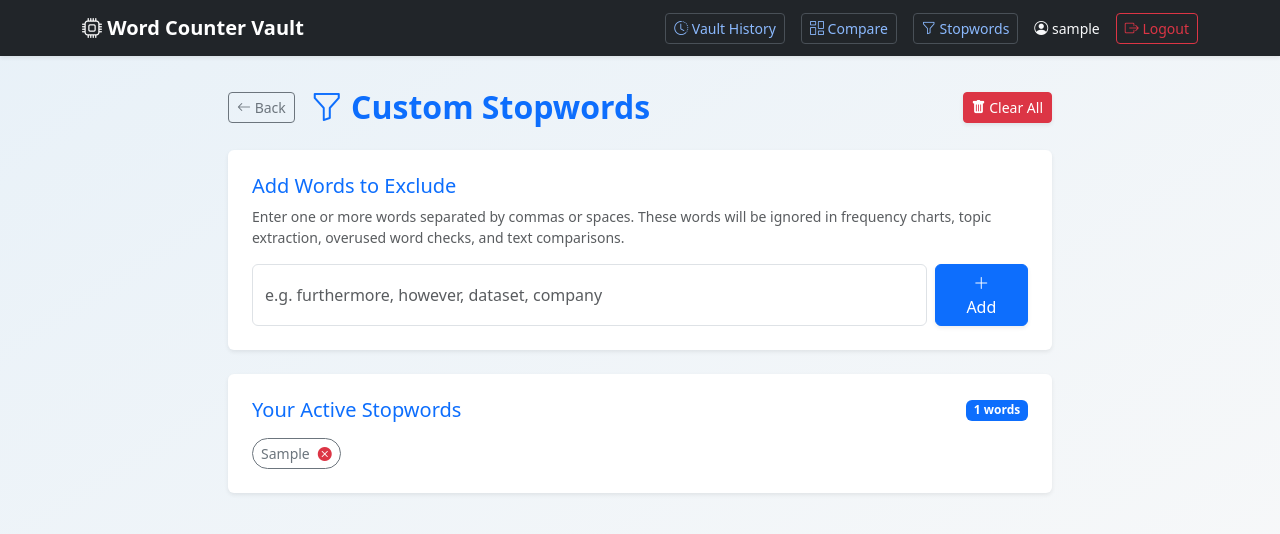
After one commit to reory/Word-Counter-Vault, a Django app: page /stopwords/ in a window 1280 px wide. The commit adds this page. Shown: the top 534 px of the page. Run offline with Django 5.2, Linux system fonts and the light colour scheme; a user stored in the database is signed in; tables that the repository leaves empty hold one stand-in row (values such as "Sample post").

Commit message:
- Updated README.md and added stopword screenshot. - Removed pytest.ini file in favout of pyproject.toml file. - Added stopwords.html file.

```diff
--- a/counter/models.py
+++ b/counter/models.py
@@ -52,3 +52,25 @@ class AnalysisRecord(models.Model):
         """Defines how a object appears as a string."""
 
         return f"{self.user.username} - {self.title or 'Unnamed'} ({self.uploaded_at.date()})"
+
+
+class CustomStopword(models.Model):
+    """Stores user-defined stopwords to exclude from the text analysis."""
+
+    user = models.ForeignKey(User, on_delete=models.CASCADE, related_name="custom_stopwords")
+    word = models.CharField(max_length=100)
+    created_at = models.DateTimeField(auto_now_add=True)
+
+    class Meta:
+        unique_together = ("user", "word")
+        ordering = ("word",)
+
+    def save(self, *args, **kwargs):
+        """Normalise word to lowercase and strip whitespace before saving."""
+
+        self.word = self.word.strip().lower()
+        super().save(*args, **kwargs)
+
+    def __str__(self):
+
+        return f"{self.user.username} - {self.word}"
--- a/counter/static/counter/css/darkmode_utilities.css
+++ b/counter/static/counter/css/darkmode_utilities.css
@@ -106,6 +106,11 @@ body.dark-mode .table > thead {
     --bs-table-border-color: #333 !important;
 }
 
+body.dark-mode .btn-outline-secondary {
+    color: #e0e0e0 !important;
+    border-color: #666 !important;
+}
+
 .dark-mode .text-secondary { color: #b0b0b0 !important; }
 body.dark-mode .badge-topic {
     background-color: #0d6efd !important;
--- a/counter/templates/counter/base.html
+++ b/counter/templates/counter/base.html
@@ -53,18 +53,24 @@
                 <a href="{% url 'counter:history' %}" class="btn btn-outline-info btn-sm me-3">
                     <i class="bi bi-clock-history"></i> Vault History
                 </a>
+
                 <a href="{% url 'counter:compare' %}" class="btn btn-outline-info btn-sm me-3">
                     <i class="bi bi-columns-gap"></i> Compare
+                </a>
+                <a href="{% url 'counter:manage_stopwords' %}" class="btn btn-outline-info btn-sm me-3">
+                    <i class="bi bi-funnel"></i> Stopwords
                 </a>
                 <span class="text-light me-3 d-none d-md-inline small">
                     <i class="bi bi-person-circle"></i> {{ user.username }}
                 </span>
+
                 <form action="{% url 'logout' %}" method="post" class="m-0">
                     {% csrf_token %}
                     <button type="submit" class="btn btn-outline-danger btn-sm">
                         <i class="bi bi-box-arrow-right"></i> Logout
                     </button>
                 </form>
+
             {% else %}
                 <a href="{% url 'login' %}" class="btn btn-primary btn-sm me-2">Login</a>
                 <a href="{% url 'counter:register' %}" class="btn btn-outline-light btn-sm">Sign Up</a>
--- /dev/null
+++ b/counter/templates/counter/stopwords.html
@@ -0,0 +1,79 @@
+{% extends 'counter/base.html' %}
+
+{% block content %}
+<div class="row justify-content-center">
+    <div class="col-lg-8">
+
+        <div class="d-flex justify-content-between align-items-center mb-4">
+            <div class="d-flex align-items-center gap-3">
+                <a href="{% url 'counter:home' %}" class="btn btn-outline-secondary btn-sm">
+                    <i class="bi bi-arrow-left"></i> Back
+                </a>
+                <h2 class="text-primary fw-bold m-0">
+                    <i class="bi bi-funnel"></i> Custom Stopwords
+                </h2>
+            </div>
+
+            {% if stopwords %}
+            <form action="{% url 'counter:clear_stopwords' %}" method="POST"
+                  onsubmit="return confirm('Remove all custom stopwords?');">
+                {% csrf_token %}
+                <button type="submit" class="btn btn-sm btn-danger shadow-sm">
+                    <i class="bi bi-trash-fill"></i> Clear All
+                </button>
+            </form>
+            {% endif %}
+        </div>
+
+        <div class="card shadow-sm border-0 mb-4">
+            <div class="card-body p-4">
+                <h5 class="card-title text-primary mb-2">Add Words to Exclude</h5>
+                <p class="text-muted small mb-3">
+                    Enter one or more words separated by commas or spaces. These words will be ignored in frequency charts, topic extraction, overused word checks, and text comparisons.
+                </p>
+                <form method="POST" action="{% url 'counter:manage_stopwords' %}" class="d-flex gap-2">
+                    {% csrf_token %}
+                    <input type="text" name="words" class="form-control"
+                           placeholder="e.g. furthermore, however, dataset, company" required>
+                    <button type="submit" class="btn btn-primary px-4 shadow-sm">
+                        <i class="bi bi-plus-lg"></i> Add
+                    </button>
+                </form>
+            </div>
+        </div>
+
+        <div class="card shadow-sm border-0">
+            <div class="card-body p-4">
+                <div class="d-flex justify-content-between align-items-center mb-3">
+                    <h5 class="card-title text-primary m-0">Your Active Stopwords</h5>
+                    <span class="badge bg-primary">{{ stopwords.count }} words</span>
+                </div>
+
+                {% if stopwords %}
+                    <div class="d-flex flex-wrap gap-2">
+                        {% for item in stopwords %}
+                            <form action="{% url 'counter:delete_stopword' item.pk %}" method="POST" class="d-inline">
+                                {% csrf_token %}
+                                <button type="submit"
+                                        class="btn btn-sm btn-outline-secondary rounded-pill d-inline-flex align-items-center gap-2"
+                                        title="Click to remove">
+                                    <span>{{ item.word }}</span>
+                                    <i class="bi bi-x-circle-fill text-danger"></i>
+                                </button>
+                            </form>
+                        {% endfor %}
+                    </div>
+                {% else %}
+                    <div class="text-center py-4">
+                        <i class="bi bi-filter-circle display-5 text-muted"></i>
+                        <p class="text-muted mt-2 mb-0">
+                            No custom stopwords yet. Default English stopwords are still active.
+                        </p>
+                    </div>
+                {% endif %}
+            </div>
+        </div>
+
+    </div>
+</div>
+{% endblock %}
--- a/counter/urls.py
+++ b/counter/urls.py
@@ -33,4 +33,9 @@ urlpatterns = [
 
     # This path is for comparing two text submissions side-by-side.
     path('compare/', views.compare, name='compare'),
+
+    # Custom Stopword mangement pages
+    path("stopwords/", views.manage_stopwords, name="manage_stopwords"),
+    path("stopwords/delete/<int:pk>/", views.delete_stopword, name="delete_stopword"),
+    path("stopwords/clear/", views.clear_stopwords, name="clear_stopwords")
 ]
--- a/counter/views.py
+++ b/counter/views.py
@@ -11,7 +11,7 @@ from django.http import HttpResponse
 from django.shortcuts import redirect, render
 from django.templatetags.static import static
 
-from .models import AnalysisRecord
+from .models import AnalysisRecord, CustomStopword
 from .services import exporters, word_selectors
 from .services.comparisons import compare_texts
 from .services.quality_insights import analyse_quality, get_basic_metrics
@@ -57,12 +57,13 @@ def counter(request):
 
     # Analysis metrics. (Runs on GET after redirect.)
     if text:
-        # 2. DELEGATE LINGUISTIC MATH TO SERVICES
+        user_stopwords = word_selectors.get_user_stopwords(request.user)
+
         metrics = get_basic_metrics(text)
-        summary_data = generate_summary(text)
-        quality_data = analyse_quality(text)
+        summary_data = generate_summary(text, custom_stopwords=user_stopwords)
+        quality_data = analyse_quality(text, custom_stopwords=user_stopwords)
 
-        # Hook up the DuckDB.
+        # Hook up DuckDB.
 
         # Lowercase the text and remove everything except letters/numbers.
         clean_text = text.lower()
@@ -153,11 +154,13 @@ def compare(request):
 
         # Only run the comparison when both fields contain text
         if text_a.strip() and text_b.strip():
+            user_stopwords = word_selectors.get_user_stopwords(request.user)
 
             # Delegate comparison logic to the service layer.
             context["results"] = compare_texts(
                 text_a,
                 text_b,
+                custom_stopwords=user_stopwords,
             )
 
             # Preserve submitted text after page refresh/render.
@@ -193,12 +196,13 @@ def register(request):
 
 def export_docx(request, pk=None):
     """
-    Export the PDF document for the user, either from the current session
+    Export the WORD document for the user, either from the current session
     or the vault (database).
     """
 
     # Gather data using the coordinator
     data = exporters.get_export_data(request.user, pk, request.session)
+    data["custom_stopwords"] = word_selectors.get_user_stopwords(request.user)
 
     # Generate and return
     docx_bytes = exporters.generate_docx_report(data)
@@ -212,10 +216,11 @@ def export_docx(request, pk=None):
 
 
 def export_pdf(request, pk=None):
-    """Export the WORD document for the user."""
+    """Export the PDF document for the user."""
 
     # Gather data using the coordinator
     data = exporters.get_export_data(request.user, pk, request.session)
+    data["custom_stopwords"] = word_selectors.get_user_stopwords(request.user)
     data["logo_url"] = request.build_absolute_uri(
         static("counter/img/python_developer.png")
     )
@@ -237,8 +242,11 @@ def word_frequency_chart(request):
     if not text.strip():
         return HttpResponse("No text provided", status=400)
 
+    user_stopwords = word_selectors.get_user_stopwords(request.user)
     # Use the existing chart logic now moved to exporters or a visuals service
-    chart_bytes = exporters.generate_word_frequency_chart_image(text)
+    chart_bytes = exporters.generate_word_frequency_chart_image(
+        text, custom_stopwords=user_stopwords
+    )
 
     return HttpResponse(chart_bytes.getvalue(), content_type="image/png")
 
@@ -325,3 +333,77 @@ def get_value_matches(word_list):
         }
         for r in results
     ]
+
+
+@login_required
+def manage_stopwords(request):
+    """Display and add custom stopwords for the logged-in user."""
+
+    if request.method == "POST":
+        raw_input = request.POST.get("words", "")
+        tokens = re.findall(r"\b[a-zA-Z']+\b", raw_input.lower())
+        unique_tokens = set(tokens)
+
+        added_count = 0
+
+        for token in unique_tokens:
+            _, created = CustomStopword.objects.get_or_create(
+                user=request.user, word=token
+            )
+
+            if created:
+                added_count += 1
+
+        if added_count:
+            messages.success(
+                request,
+                f"Added {added_count} custom stopword(s) to your list.",
+            )
+
+        elif unique_tokens:
+            messages.info(
+                request, "Those word(s) are already in your stopword list."
+            )
+
+        else:
+            messages.error(request, "Please enter at least one valid word.")
+
+        return redirect("counter:manage_stopwords")
+
+    stopwords = CustomStopword.objects.filter(user=request.user)
+
+    return render(
+        request,
+        "counter/stopwords.html",
+        {"stopwords": stopwords},
+    )
+
+@login_required
+def delete_stopword(request, pk):
+    """Remove a single custom stopword owned by the current user."""
+
+    if request.method == "POST":
+        stopword = CustomStopword.objects.filter(
+            pk=pk, user=request.user
+        ).first()
+
+        if stopword:
+            word_label = stopword.word
+            stopword.delete()
+            messages.success(request, f"Removed '{word_label}' from stopwords.")
+
+    return redirect("counter:manage_stopwords")
+
+@login_required
+def clear_stopwords(request):
+    """Remove all custom stopwords for the current user."""
+
+    if request.method == "POST":
+        deleted_count, _ = CustomStopword.objects.filter(
+            user=request.user
+        ).delete()
+        messages.success(
+            request, f"Cleared {deleted_count} custom stopword(s)."
+        )
+
+    return redirect("counter:manage_stopwords")
--- a/pyproject.toml
+++ b/pyproject.toml
@@ -23,3 +23,8 @@ dev = [
     "pytest-django>=4.14.0",
     "pytest-mock>=3.17.0",
 ]
+
+[tool.pytest.ini_options]
+DJANGO_SETTINGS_MODULE = "wordcounterapp.settings"
+python_files = ["tests.py", "test_*.py", "*_tests.py"]
+addopts = "-v --tb=short --cov=counter --cov-report=term-missing --cov-report=html"
```
Also changed, not shown: counter/services/analysis.py (+15 -2 lines), counter/services/comparisons.py (+14 -7 lines), counter/services/exporters.py (+8 -4 lines), counter/services/quality_insights.py (+5 -3 lines), counter/services/summariser.py (+5 -3 lines), counter/services/word_selectors.py (+13 -1 lines), pytest.ini (deleted, +0 -12 lines), README.md, counter/migrations/0004_alter_analysisrecord_flesch_score_and_more.py (added), 2 other files.
